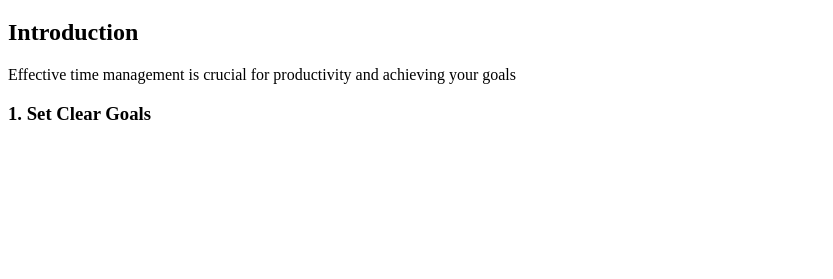
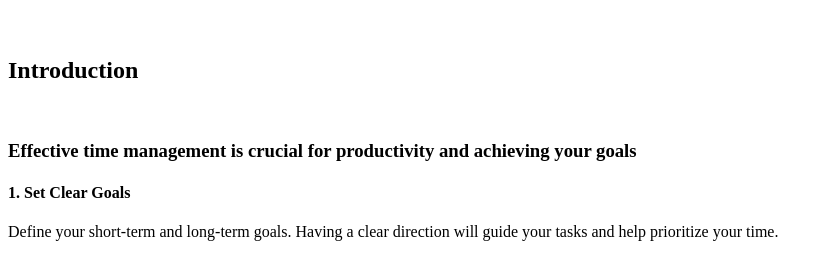
Before and after one commit to JiroRei/196534789-WebApp, a plain HTML site: page timemgmt.html in a window 1280 px wide. Shown: the part 61-340 px from the top of the page, without its empty margins (0-833 px from the left). Drawn offline with Linux system fonts and the light colour scheme.

Commit message:
HTML Exercise  initial commit

```diff
--- a/timemgmt.html
+++ b/timemgmt.html
@@ -9,13 +9,18 @@
 <body>
     <header>
         <h1>10 Tips for Effective Time Management</h1>
-        <p></p>
+        <br>
     </header>
     <div>
         <h2>Introduction</h2>
-        <p></p>
+        <br>
     </div>
-    <p>Effective time management is crucial for productivity and achieving your goals</p>
-    <h3>1. Set Clear Goals</h3>
+    <div>
+    <h3>Effective time management is crucial for productivity and achieving your goals</h3>
+    <h4>1. Set Clear Goals</h4>
+    <p>Define your short-term and long-term goals. Having a clear direction will guide your tasks and help prioritize your time.</p>
+    <h4></h4>
+    <p></p>
+    </div>
 </body>
 </html>
```
